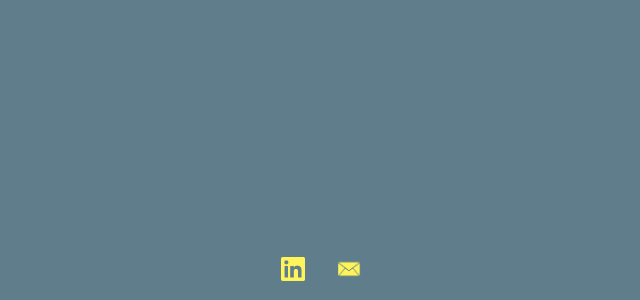
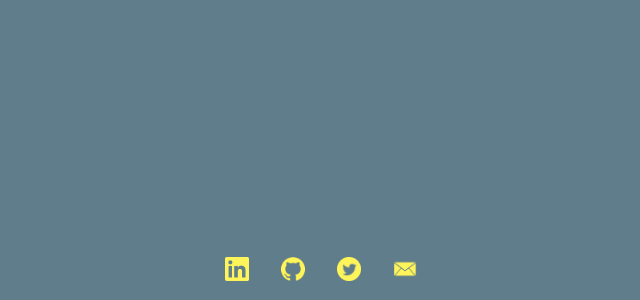
Before and after one commit to jpaya17/portfolio, a React (Create React App) app: page / in a window 1280 px wide. Shown: the part 2429-2729 px from the top of the page, without its empty margins (319-959 px from the left). Built offline with nearby package versions, Linux system fonts and the light colour scheme.

Commit message:
Add Github and Twitter social icons

```diff
--- a/src/components/SocialIcons.js
+++ b/src/components/SocialIcons.js
@@ -4,10 +4,16 @@ function SocialIcons() {
   return (
     <div className="social-icons">
       <a href="https://www.linkedin.com/in/jpayacastillo" target="_blank">
-        <img className="social-icon-pic" src="/portfolio/img/linkedin.png" alt="linkedin"/>
+        <img className="social-icon-pic" src="/portfolio/img/linkedin.png" alt="LinkedIn Profile"/>
+      </a>
+      <a href="https://github.com/jpaya17" target="_blank">
+        <img className="social-icon-pic" src="/portfolio/img/github.png" alt="Github Profile"/>
+      </a>
+      <a href="https://twitter.com/JoseMpaya" target="_blank">
+        <img className="social-icon-pic" src="/portfolio/img/twitter.png" alt="Twitter Profile"/>
       </a>
       <a href="mailto:josepaya17@gmail.com" target="_blank">
-        <img className="social-icon-pic mail" src="/portfolio/img/mail.png" alt="mail" />
+        <img className="social-icon-pic mail" src="/portfolio/img/mail.png" alt="Send Email" />
       </a>
       {style}
     </div>
```
Also changed, not shown: public/img/github.png (added), public/img/twitter.png (added).
